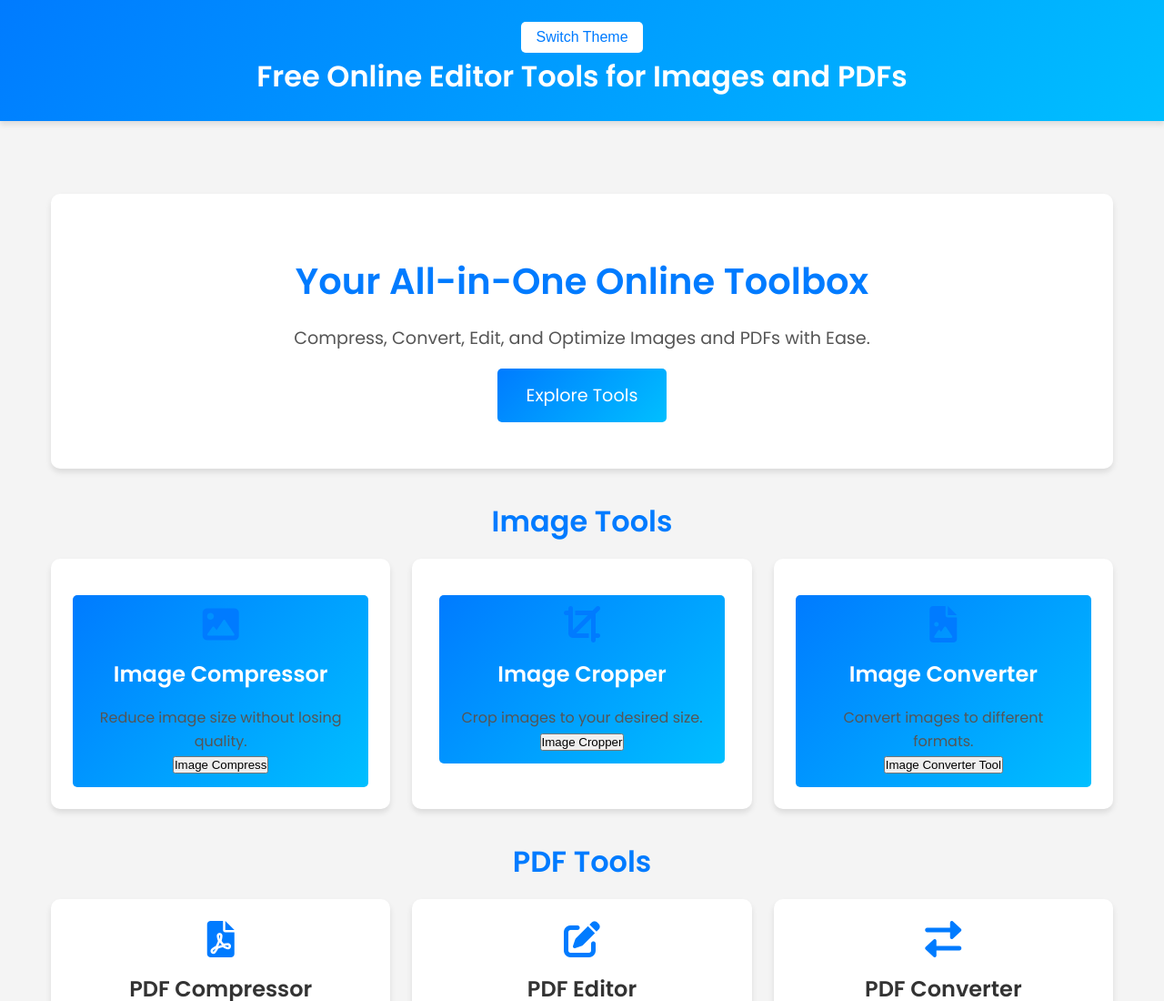
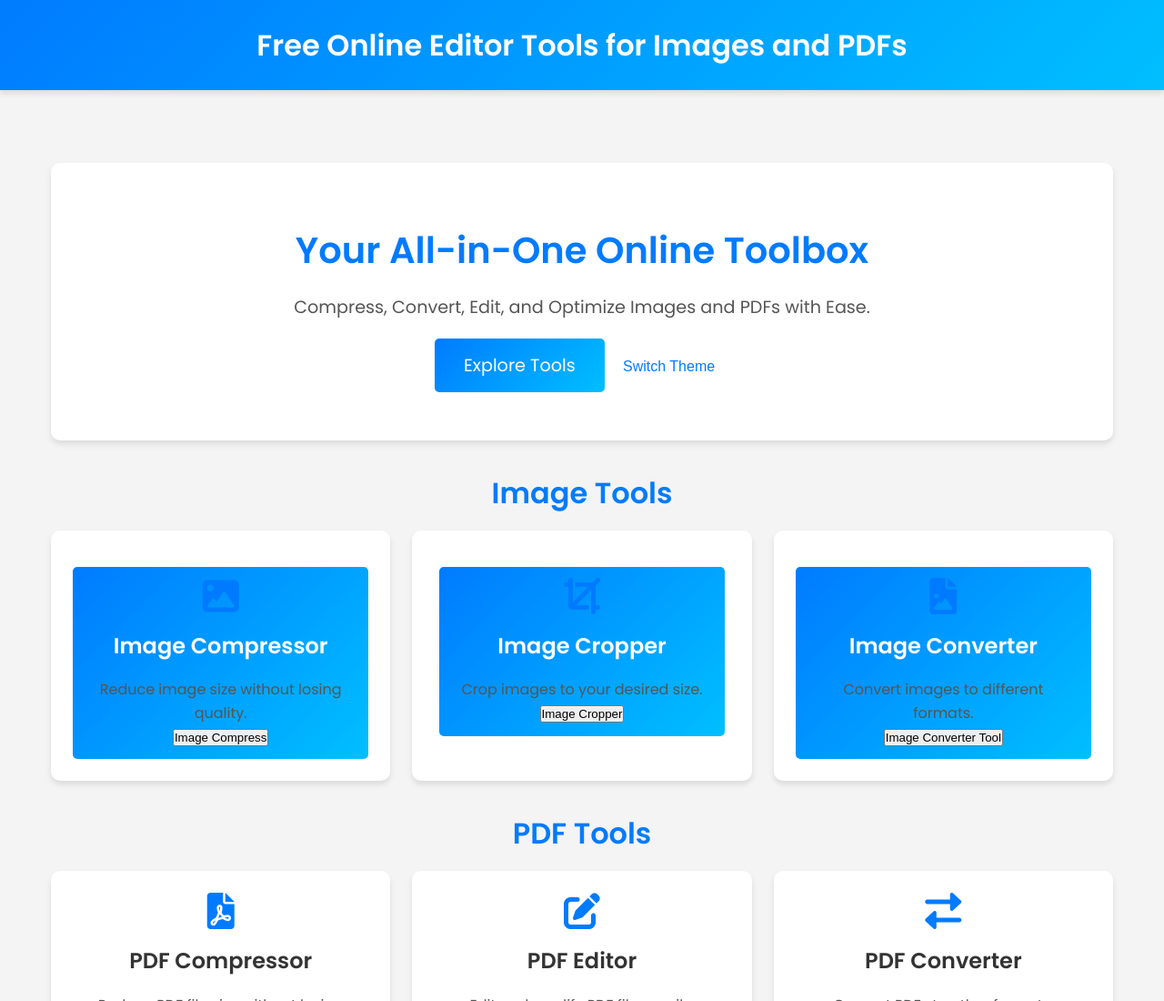
Before and after one commit to angelina-div/image-editor, a plain HTML site: page index.html in a window 1280 px wide. Shown: the top 1100 px of the page at 91% size. Drawn offline with Linux system fonts and the light colour scheme.

Commit message:
Update index.html

```diff
--- a/index.html
+++ b/index.html
@@ -213,7 +213,7 @@
 </head>
 <body>
   <header>
-    <button id="theme-toggle" style="postion:absolute; top:0; left:0; ">Switch Theme</button>
+
     <h1>Free Online Editor Tools for Images and PDFs</h1>
 
   </header>
@@ -239,6 +239,7 @@
       <h2>Your All-in-One Online Toolbox</h2>
       <p>Compress, Convert, Edit, and Optimize Images and PDFs with Ease.</p>
       <a href="#tools" class="cta-button">Explore Tools</a>
+      <button id="theme-toggle" style="">Switch Theme</button>
     </section>
 
     <!-- Tools Section -->
```
